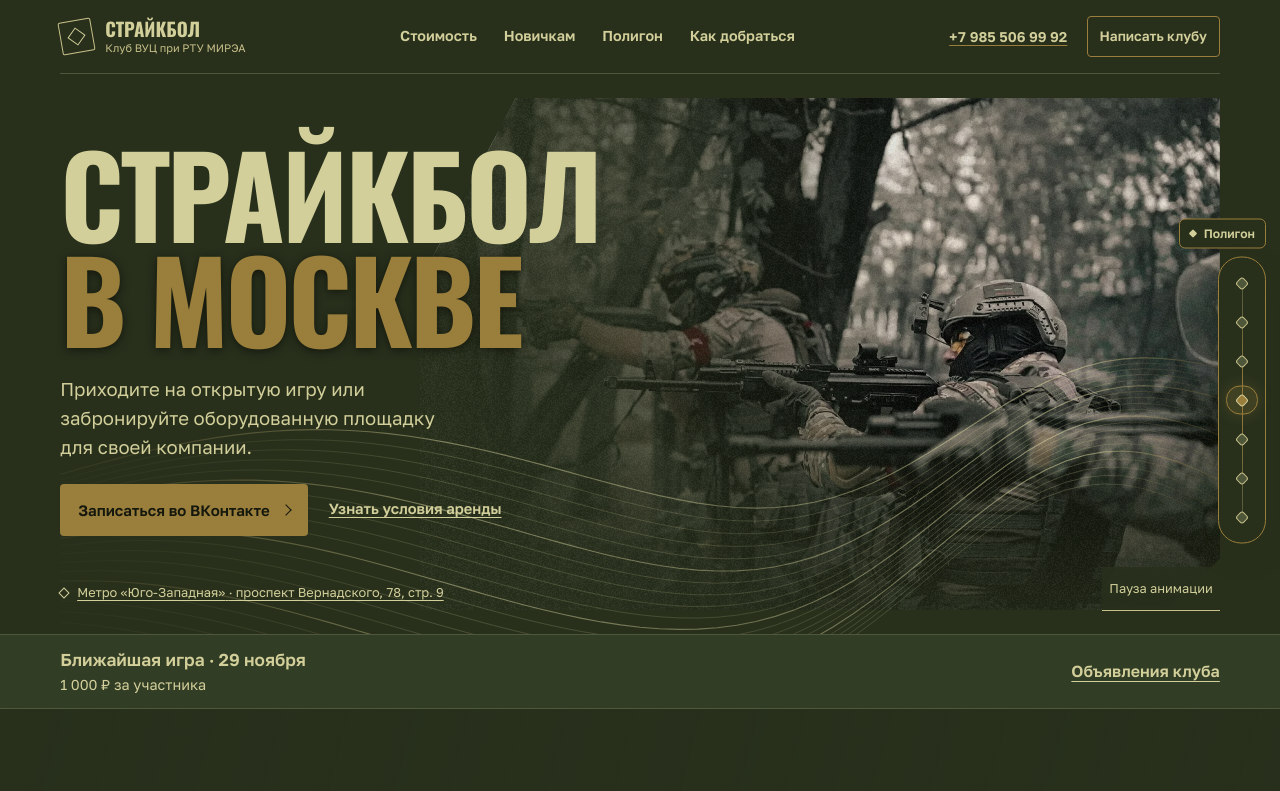
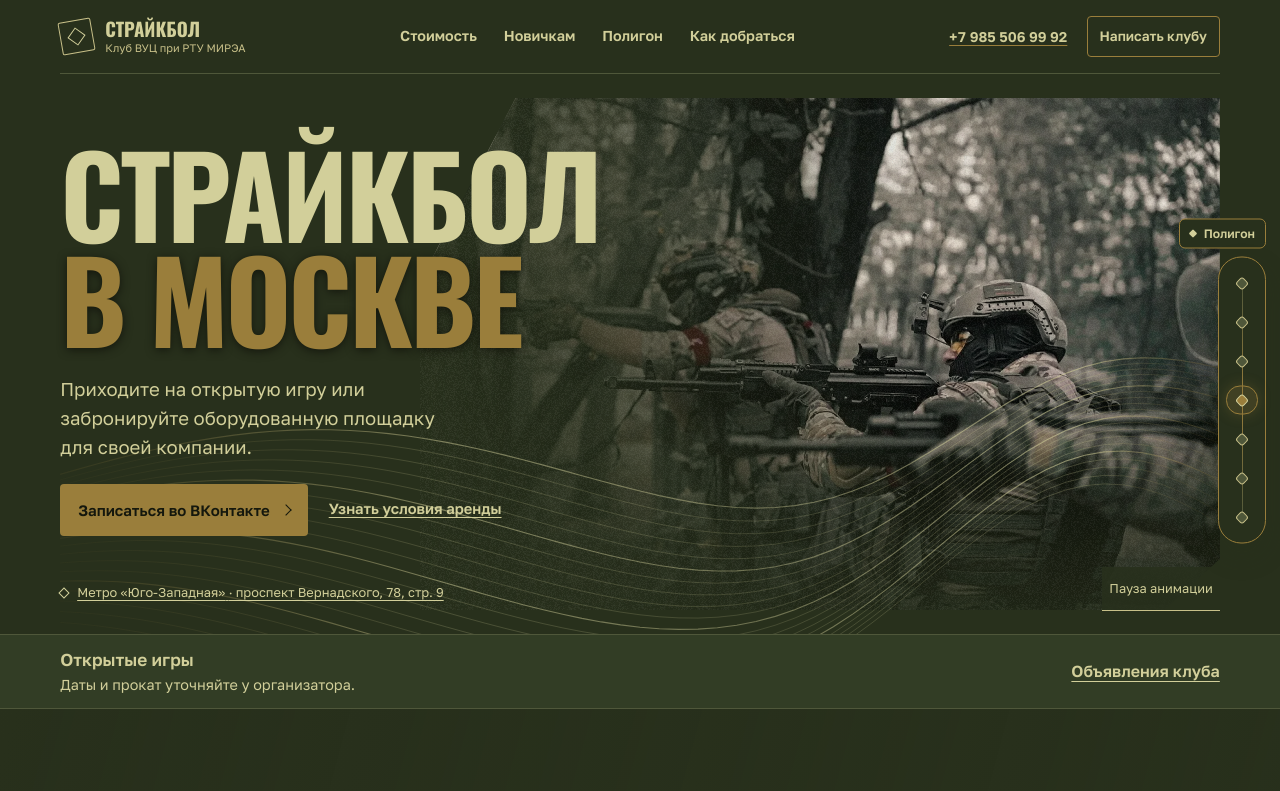
Before and after one commit to ima28004-cloud/strikeBallClub, a React app: page / in a window 1280 px wide. Shown: the top 791 px of the page. Built offline with nearby package versions, Linux system fonts and the light colour scheme; the HTML template or start-up script is replaced by a standard one.

Commit message:
Remove date and price from game notice

```diff
--- a/src/App.jsx
+++ b/src/App.jsx
@@ -1,4 +1,4 @@
-import { useEffect, useLayoutEffect, useState } from "react";
+import { useLayoutEffect } from "react";
 import {
   Hero,
   Header,
@@ -12,7 +12,6 @@ import { Offers, GameNotice } from "./Offers.jsx";
 import { Gallery } from "./Gallery.jsx";
 import { Field } from "./Field.jsx";
 import { QuickBooking, SectionRail } from "./Navigation.jsx";
-import { event } from "./club.js";
 import { heroMotion } from "./heroMotion.js";
 import { sectionMotion } from "./sectionMotion.js";
 import { terrainMotion } from "./terrainMotion.js";
@@ -28,26 +27,6 @@ function Seam({ name }) {
 }
 
 export default function App() {
-  const [upcoming, setUpcoming] = useState(
-    () => Date.now() < event.starts.getTime(),
-  );
-  useEffect(() => {
-    let timer;
-    function refresh() {
-      clearTimeout(timer);
-      const remaining = event.starts.getTime() - Date.now();
-      setUpcoming(remaining > 0);
-      if (remaining > 0)
-        timer = setTimeout(refresh, Math.min(remaining, 2147483647));
-    }
-    refresh();
-    document.addEventListener("visibilitychange", refresh);
-    return () => {
-      clearTimeout(timer);
-      document.removeEventListener("visibilitychange", refresh);
-    };
-  }, []);
-
   useLayoutEffect(() => {
     const cleanups = [heroMotion(), sectionMotion(), terrainMotion()];
     const id = location.hash.slice(1);
@@ -65,7 +44,7 @@ export default function App() {
       <Header />
       <main id="main">
         <Hero />
-        <GameNotice upcoming={upcoming} />
+        <GameNotice />
         <Offers />
         <Seam name="first" />
         <FirstGame />
--- a/src/Offers.jsx
+++ b/src/Offers.jsx
@@ -1,5 +1,4 @@
 import {
-  event,
   clubVK,
   clubMessages,
   venueRates,
@@ -7,19 +6,13 @@ import {
   rubles,
 } from "./club.js";
 
-export function GameNotice({ upcoming }) {
+export function GameNotice() {
   return (
     <div className="current">
       <div className="wrap current-inner">
         <div>
-          <b id="next-title">
-            {upcoming ? `Ближайшая игра · ${event.dateLabel}` : "Открытые игры"}
-          </b>
-          <p id="next-info">
-            {upcoming
-              ? `${event.price} за участника`
-              : "Даты и прокат уточняйте у организатора."}
-          </p>
+          <b id="next-title">Открытые игры</b>
+          <p id="next-info">Даты и прокат уточняйте у организатора.</p>
         </div>
         <a id="next-link" href={clubVK}>
           Объявления клуба
--- a/src/club.js
+++ b/src/club.js
@@ -1,17 +1,6 @@
 const communityId = "204414667";
 export const clubVK = `https://vk.com/club${communityId}`;
 export const clubMessages = `https://vk.com/im?sel=-${communityId}`;
-
-const starts = new Date("2026-11-29T10:00:00+03:00");
-export const event = {
-  starts,
-  dateLabel: new Intl.DateTimeFormat("ru-RU", {
-    day: "numeric",
-    month: "long",
-    timeZone: "Europe/Moscow",
-  }).format(starts),
-  price: "1 000 ₽",
-};
 
 export const venueRates = [
   { name: "Центральная площадка", capacity: 20, price: 26000 },
```
Also changed, not shown: 2 other files (tests, documents, lock files or other folders).
